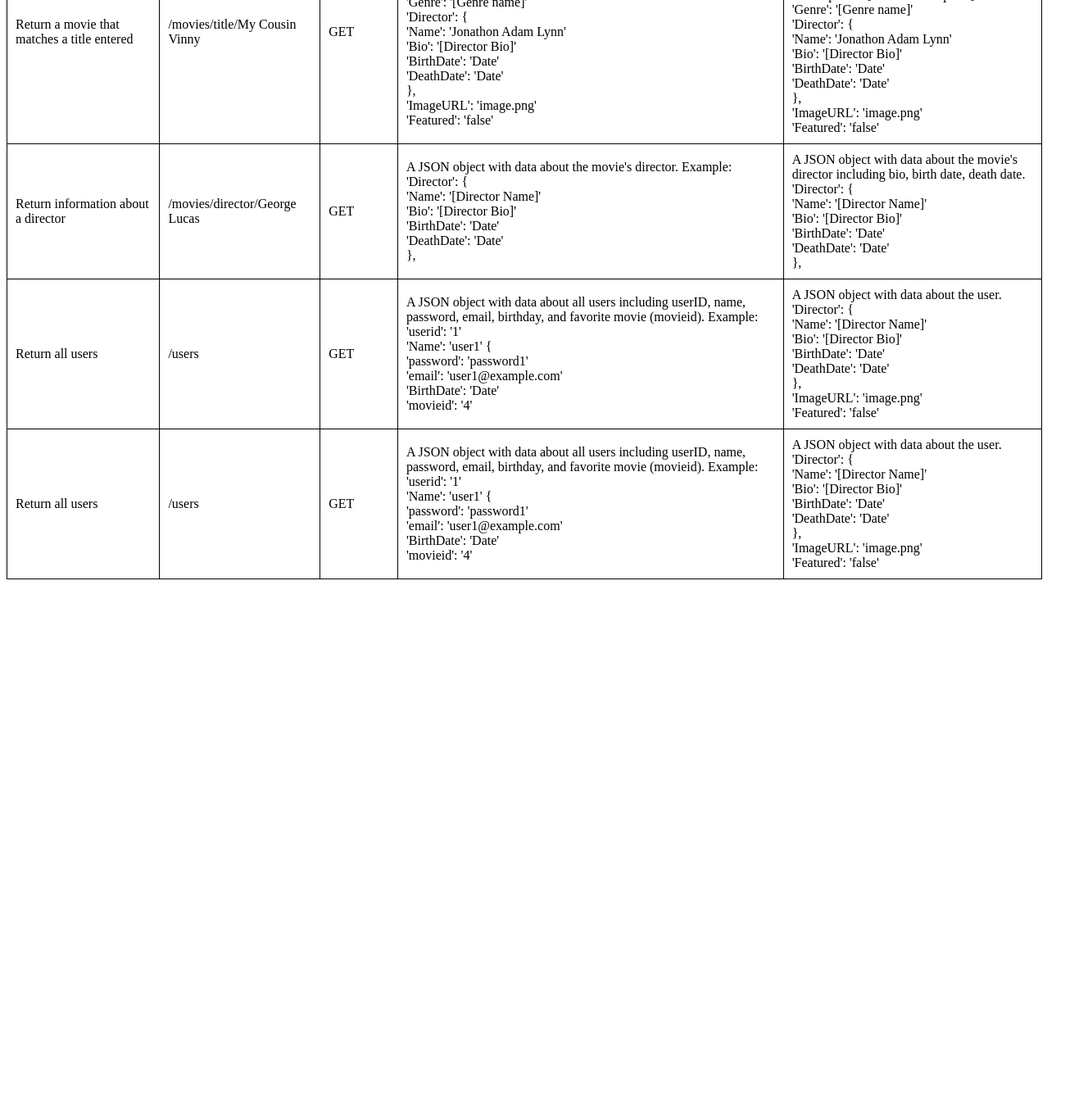
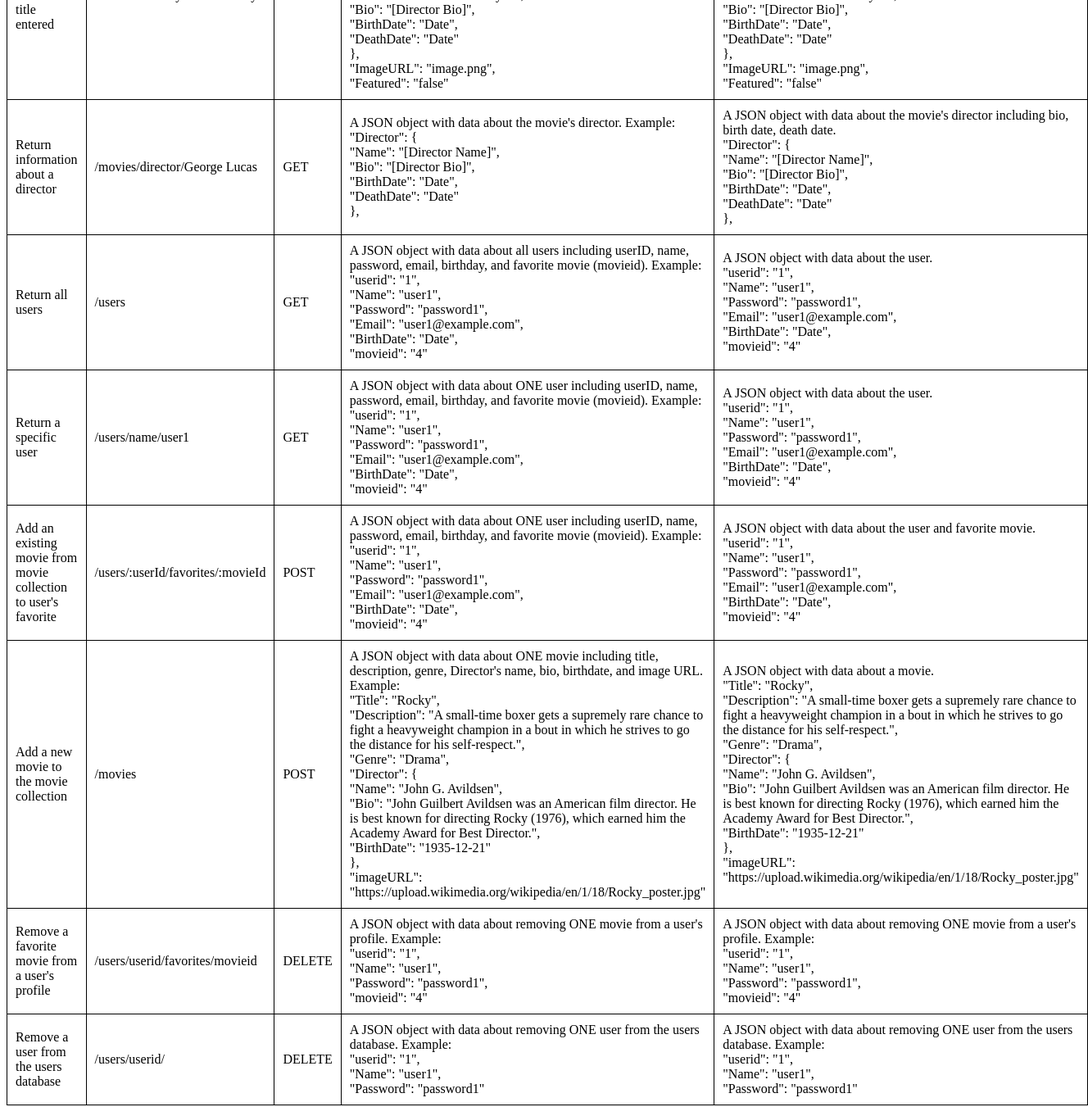
Before and after one commit to mizik1/movie_api, a website: page public/documentation.html in a window 1280 px wide. Shown: the part 880-2231 px from the top of the page at 82% size, 1328 px wide, since content can reach past the window. Before the commit the page ends 1595 px from the top, so only its background shows below. Drawn offline with Linux system fonts and the light colour scheme.

Commit message:
Update documentation.html

```diff
--- a/public/documentation.html
+++ b/public/documentation.html
@@ -29,32 +29,32 @@
           <td>GET</td>
           <td>
             A JSON object with data about the movie (Example): <br />
-            <br />'Title': 'Scarface' <br />'Description': '[Movie Description]'
+            <br />"Title": "Scarface", <br />"Description": "[Movie Description]",
             <br />
-            'Genre': '[Genre name]' <br />
-            'Director': { <br />
-            'Name': 'Brian De Palma' <br />
-            'Bio': '[Director Bio]' <br />
-            'BirthDate': 'Date' <br />
-            'DeathDate': 'Date' <br />
+            "Genre": "[Genre name]", <br />
+            "Director": { <br />
+            "Name": "Brian De Palma", <br />
+            "Bio": "[Director Bio]", <br />
+            "BirthDate": "Date", <br />
+            "DeathDate": "Date" <br />
             }, <br />
-            'ImageURL': 'image.png' <br />
-            'Featured': 'true'
+            "ImageURL": "image.png", <br />
+            "Featured": "true"
           </td>
           <td>
             A JSON object with data about the movie, including an ID: <br />
-            'Movieid': '1'
-            <br />'Title': 'Scarface' <br />'Description': '[Movie Description]'
+            "Movieid": "1",
+            <br />"Title": "Scarface", <br />"Description": "[Movie Description]",
             <br />
-            'Genre': '[Genre name]' <br />
-            'Director': { <br />
-            'Name': 'Brian De Palma' <br />
-            'Bio': '[Director Bio]' <br />
-            'BirthDate': 'Date' <br />
-            'DeathDate': 'Date' <br />
+            "Genre": "[Genre name]", <br />
+            "Director": { <br />
+            "Name": "Brian De Palma", <br />
+            "Bio": "[Director Bio]", <br />
+            "BirthDate": "Date", <br />
+            "DeathDate": "Date" <br />
             }, <br />
-            'ImageURL': 'image.png' <br />
-            'Featured': 'true'
+            "ImageURL": "image.png", <br />
+            "Featured": "true"
           </td>
         </tr>
         <tr>
@@ -63,32 +63,32 @@
           <td>GET</td>
           <td>
             A JSON object with data about the movie (Example): <br />
-            <br />'Title': 'My Cousin Vinny' <br />'Description': '[Movie Description]'
+            <br />"Title": "My Cousin Vinny", <br />"Description": "[Movie Description]",
             <br />
-            'Genre': '[Genre name]' <br />
-            'Director': { <br />
-            'Name': 'Jonathon Adam Lynn' <br />
-            'Bio': '[Director Bio]' <br />
-            'BirthDate': 'Date' <br />
-            'DeathDate': 'Date' <br />
+            "Genre": "[Genre name]", <br />
+            "Director": { <br />
+            "Name": "Jonathan Adam Lynn", <br />
+            "Bio": "[Director Bio]", <br />
+            "BirthDate": "Date", <br />
+            "DeathDate": "Date" <br />
             }, <br />
-            'ImageURL': 'image.png' <br />
-            'Featured': 'false'
+            "ImageURL": "image.png", <br />
+            "Featured": "false"
           </td>
           <td>
             A JSON object with data about the movie, including an ID: <br />
-            'MovieID': '1'
-            <br />'Title': 'Scarface' <br />'Description': '[Movie Description]'
+            "MovieID": "1",
+            <br />"Title": "Scarface", <br />"Description": "[Movie Description]",
             <br />
-            'Genre': '[Genre name]' <br />
-            'Director': { <br />
-            'Name': 'Jonathon Adam Lynn' <br />
-            'Bio': '[Director Bio]' <br />
-            'BirthDate': 'Date' <br />
-            'DeathDate': 'Date' <br />
+            "Genre": "[Genre name]", <br />
+            "Director": { <br />
+            "Name": "Jonathan Adam Lynn", <br />
+            "Bio": "[Director Bio]", <br />
+            "BirthDate": "Date", <br />
+            "DeathDate": "Date" <br />
             }, <br />
-            'ImageURL': 'image.png' <br />
-            'Featured': 'false'
+            "ImageURL": "image.png", <br />
+            "Featured": "false"
           </td>
         </tr>
         <tr>
@@ -97,55 +97,54 @@
           <td>GET</td>
           <td>
             A JSON object with data about the movie (Example): <br />
-            <br />'Title': 'My Cousin Vinny' <br />'Description': '[Movie Description]'
+            <br />"Title": "My Cousin Vinny", <br />"Description": "[Movie Description]",
             <br />
-            'Genre': '[Genre name]' <br />
-            'Director': { <br />
-            'Name': 'Jonathon Adam Lynn' <br />
-            'Bio': '[Director Bio]' <br />
-            'BirthDate': 'Date' <br />
-            'DeathDate': 'Date' <br />
+            "Genre": "[Genre name]", <br />
+            "Director": { <br />
+            "Name": "Jonathan Adam Lynn", <br />
+            "Bio": "[Director Bio]", <br />
+            "BirthDate": "Date", <br />
+            "DeathDate": "Date" <br />
             }, <br />
-            'ImageURL': 'image.png' <br />
-            'Featured': 'false'
+            "ImageURL": "image.png", <br />
+            "Featured": "false"
           </td>
           <td>
             A JSON object with data about the movie, including an ID: <br />
-            'MovieID': '10'
-            <br />'Title': 'My Cousin Vinny' <br />'Description': '[Movie Description]'
+            "MovieID": "10",
+            <br />"Title": "My Cousin Vinny", <br />"Description": "[Movie Description]",
             <br />
-            'Genre': '[Genre name]' <br />
-            'Director': { <br />
-            'Name': 'Jonathon Adam Lynn' <br />
-            'Bio': '[Director Bio]' <br />
-            'BirthDate': 'Date' <br />
-            'DeathDate': 'Date' <br />
+            "Genre": "[Genre name]", <br />
+            "Director": { <br />
+            "Name": "Jonathan Adam Lynn", <br />
+            "Bio": "[Director Bio]", <br />
+            "BirthDate": "Date", <br />
+            "DeathDate": "Date" <br />
             }, <br />
-            'ImageURL': 'image.png' <br />
-            'Featured': 'false'
+            "ImageURL": "image.png", <br />
+            "Featured": "false"
           </td>
         </tr>
-
         <tr>
           <td>Return information about a director</td>
           <td>/movies/director/George Lucas</td>
           <td>GET</td>
           <td>
             A JSON object with data about the movie's director. Example: <br />
-            'Director': { <br />
-            'Name': '[Director Name]' <br />
-            'Bio': '[Director Bio]' <br />
-            'BirthDate': 'Date' <br />
-            'DeathDate': 'Date' <br />
+            "Director": { <br />
+            "Name": "[Director Name]", <br />
+            "Bio": "[Director Bio]", <br />
+            "BirthDate": "Date", <br />
+            "DeathDate": "Date" <br />
             },
           </td>
           <td>
             A JSON object with data about the movie's director including bio, birth date, death date.<br />
-            'Director': { <br />
-            'Name': '[Director Name]' <br />
-            'Bio': '[Director Bio]' <br />
-            'BirthDate': 'Date' <br />
-            'DeathDate': 'Date' <br />
+            "Director": { <br />
+            "Name": "[Director Name]", <br />
+            "Bio": "[Director Bio]", <br />
+            "BirthDate": "Date", <br />
+            "DeathDate": "Date" <br />
             }, <br />
           </td>
         </tr>
@@ -157,50 +156,146 @@
             A JSON object with data about all users including userID, name, password, email, birthday, and favorite movie
             (movieid). Example:
             <br />
-            'userid': '1' <br />
-            'Name': 'user1' { <br />
-            'password': 'password1' <br />
-            'email': 'user1@example.com' <br />
-            'BirthDate': 'Date' <br />
-            'movieid': '4'
+            "userid": "1", <br />
+            "Name": "user1", <br />
+            "Password": "password1", <br />
+            "Email": "user1@example.com", <br />
+            "BirthDate": "Date", <br />
+            "movieid": "4"
           </td>
           <td>
             A JSON object with data about the user.<br />
-            'Director': { <br />
-            'Name': '[Director Name]' <br />
-            'Bio': '[Director Bio]' <br />
-            'BirthDate': 'Date' <br />
-            'DeathDate': 'Date' <br />
-            }, <br />
-            'ImageURL': 'image.png' <br />
-            'Featured': 'false'
+            "userid": "1", <br />
+            "Name": "user1", <br />
+            "Password": "password1", <br />
+            "Email": "user1@example.com", <br />
+            "BirthDate": "Date", <br />
+            "movieid": "4"
           </td>
         </tr>
         <tr>
-          <td>Return all users</td>
-          <td>/users</td>
+          <td>Return a specific user</td>
+          <td>/users/name/user1</td>
           <td>GET</td>
           <td>
-            A JSON object with data about all users including userID, name, password, email, birthday, and favorite movie
+            A JSON object with data about ONE user including userID, name, password, email, birthday, and favorite movie
             (movieid). Example:
             <br />
-            'userid': '1' <br />
-            'Name': 'user1' { <br />
-            'password': 'password1' <br />
-            'email': 'user1@example.com' <br />
-            'BirthDate': 'Date' <br />
-            'movieid': '4'
+            "userid": "1", <br />
+            "Name": "user1", <br />
+            "Password": "password1", <br />
+            "Email": "user1@example.com", <br />
+            "BirthDate": "Date", <br />
+            "movieid": "4"
           </td>
           <td>
             A JSON object with data about the user.<br />
-            'Director': { <br />
-            'Name': '[Director Name]' <br />
-            'Bio': '[Director Bio]' <br />
-            'BirthDate': 'Date' <br />
-            'DeathDate': 'Date' <br />
+            "userid": "1", <br />
+            "Name": "user1", <br />
+            "Password": "password1", <br />
+            "Email": "user1@example.com", <br />
+            "BirthDate": "Date", <br />
+            "movieid": "4"
+          </td>
+        </tr>
+        <tr>
+          <td>Add an existing movie from movie collection to user's favorite</td>
+          <td>/users/:userId/favorites/:movieId</td>
+          <td>POST</td>
+          <td>
+            A JSON object with data about ONE user including userID, name, password, email, birthday, and favorite movie
+            (movieid). Example:
+            <br />
+            "userid": "1", <br />
+            "Name": "user1", <br />
+            "Password": "password1", <br />
+            "Email": "user1@example.com", <br />
+            "BirthDate": "Date", <br />
+            "movieid": "4"
+          </td>
+          <td>
+            A JSON object with data about the user and favorite movie.<br />
+            "userid": "1", <br />
+            "Name": "user1", <br />
+            "Password": "password1", <br />
+            "Email": "user1@example.com", <br />
+            "BirthDate": "Date", <br />
+            "movieid": "4"
+          </td>
+        </tr>
+        <tr>
+          <td>Add a new movie to the movie collection</td>
+          <td>/movies</td>
+          <td>POST</td>
+          <td>
+            A JSON object with data about ONE movie including title, description, genre, Director's name, bio, birthdate, and
+            image URL. Example:
+            <br />
+            "Title": "Rocky",<br />
+            "Description": "A small-time boxer gets a supremely rare chance to fight a heavyweight champion in a bout in which he
+            strives to go the distance for his self-respect.", <br />
+            "Genre": "Drama", <br />
+            "Director": { <br />
+            "Name": "John G. Avildsen",<br />
+            "Bio": "John Guilbert Avildsen was an American film director. He is best known for directing Rocky (1976), which
+            earned him the Academy Award for Best Director.", <br />
+            "BirthDate": "1935-12-21" <br />
             }, <br />
-            'ImageURL': 'image.png' <br />
-            'Featured': 'false'
+            "imageURL": "https://upload.wikimedia.org/wikipedia/en/1/18/Rocky_poster.jpg"
+          </td>
+          <td>
+            A JSON object with data about a movie. <br />
+            "Title": "Rocky",<br />
+            "Description": "A small-time boxer gets a supremely rare chance to fight a heavyweight champion in a bout in which he
+            strives to go the distance for his self-respect.", <br />
+            "Genre": "Drama", <br />
+            "Director": { <br />
+            "Name": "John G. Avildsen",<br />
+            "Bio": "John Guilbert Avildsen was an American film director. He is best known for directing Rocky (1976), which
+            earned him the Academy Award for Best Director.", <br />
+            "BirthDate": "1935-12-21" <br />
+            }, <br />
+            "imageURL": "https://upload.wikimedia.org/wikipedia/en/1/18/Rocky_poster.jpg"
+          </td>
+        </tr>
+        <tr>
+          <td>Remove a favorite movie from a user's profile</td>
+          <td>/users/userid/favorites/movieid</td>
+          <td>DELETE</td>
+          <td>
+            A JSON object with data about removing ONE movie from a user's profile. Example:
+            <br />
+            "userid": "1", <br />
+            "Name": "user1", <br />
+            "Password": "password1", <br />
+            "movieid": "4"
+          </td>
+          <td>
+            A JSON object with data about removing ONE movie from a user's profile. Example:
+            <br />
+            "userid": "1", <br />
+            "Name": "user1", <br />
+            "Password": "password1", <br />
+            "movieid": "4"
+          </td>
+        </tr>
+        <tr>
+          <td>Remove a user from the users database</td>
+          <td>/users/userid/</td>
+          <td>DELETE</td>
+          <td>
+            A JSON object with data about removing ONE user from the users database. Example:
+            <br />
+            "userid": "1", <br />
+            "Name": "user1", <br />
+            "Password": "password1"
+          </td>
+          <td>
+            A JSON object with data about removing ONE user from the users database. Example:
+            <br />
+            "userid": "1", <br />
+            "Name": "user1", <br />
+            "Password": "password1"
           </td>
         </tr>
       </thead>
```
